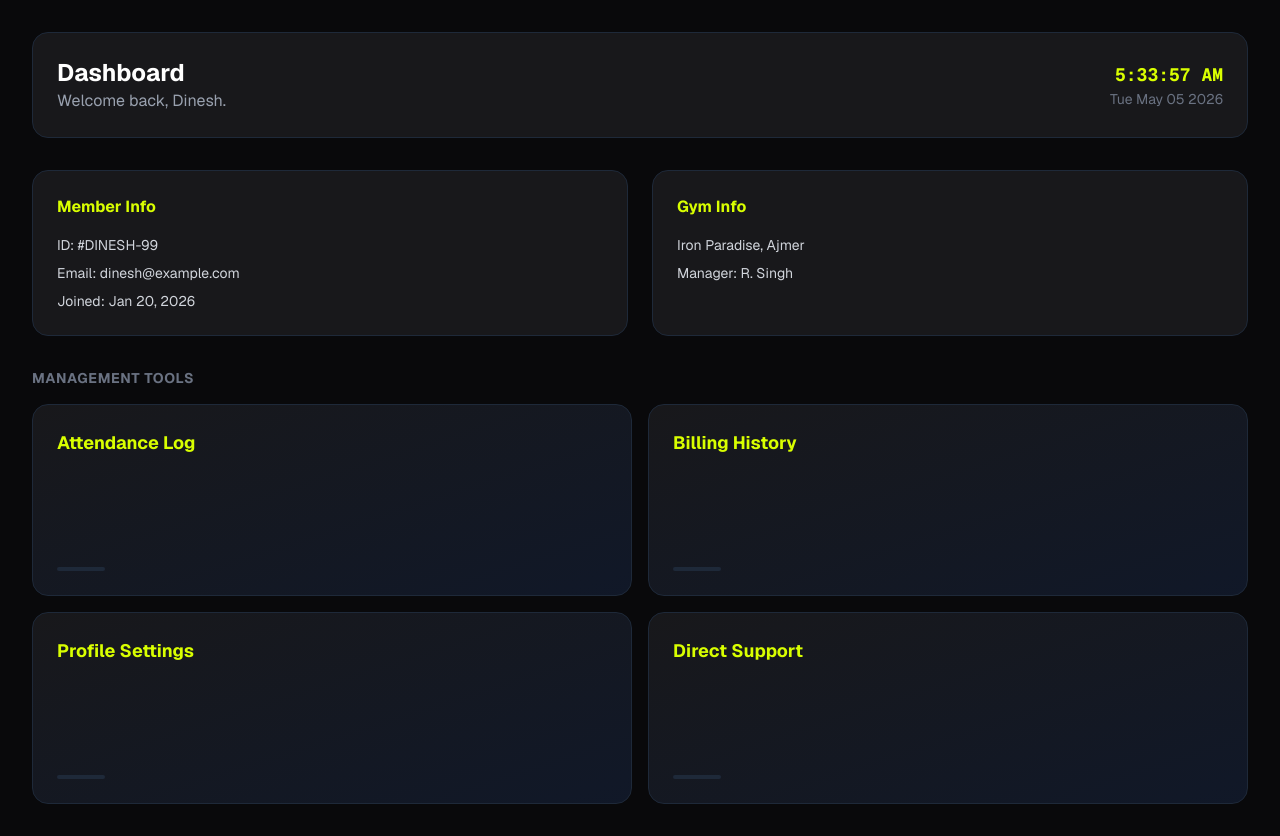
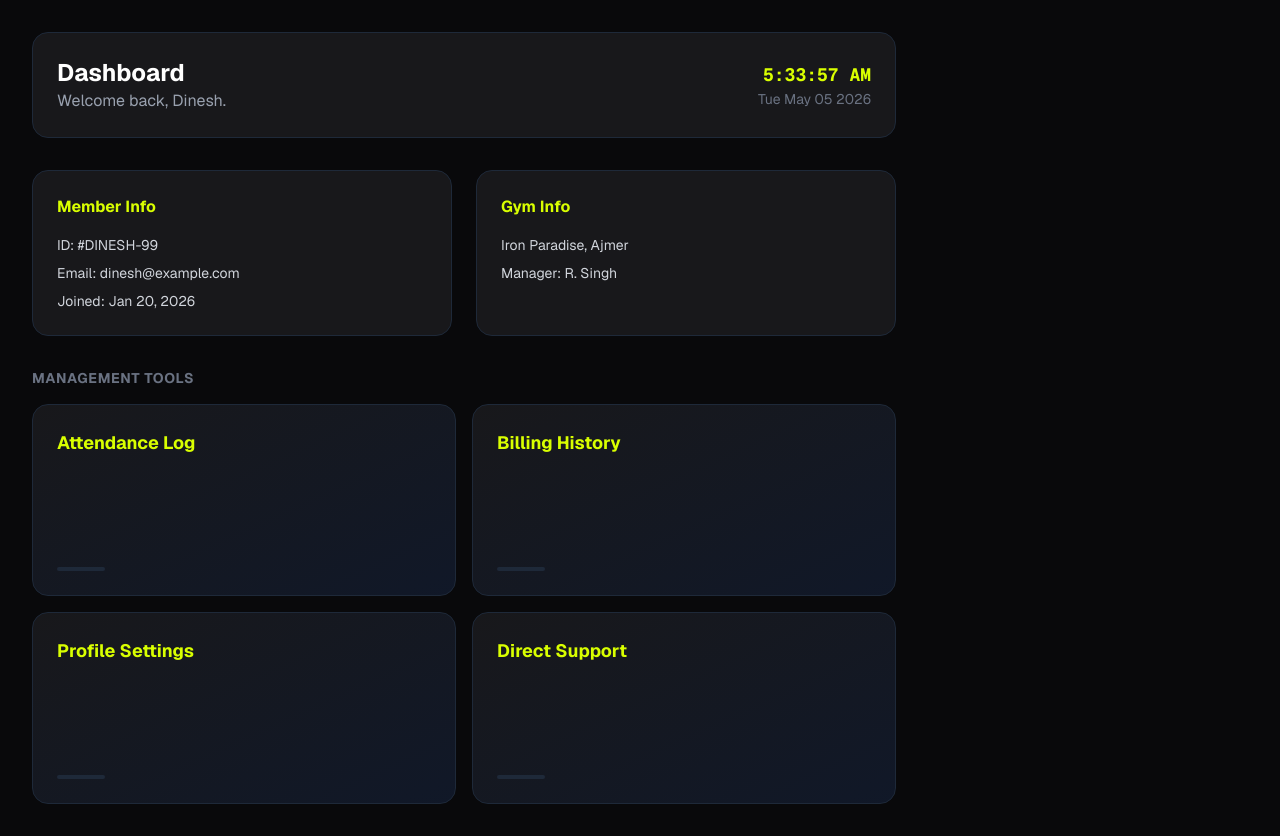
Before and after one commit to DeveloperDinesh24/fitpulse, a Next.js app: page /dashboard in a window 1280 px wide. Built offline with nearby package versions, Linux system fonts and the light colour scheme.

Commit message:
feat: add sidebar in dashboard

```diff
--- a/src/app/dashboard/layout.tsx
+++ b/src/app/dashboard/layout.tsx
@@ -1,4 +1,5 @@
 import { Header } from '@/components/dashboard/Header'
+import { SideBar } from '@/components/dashboard/SideBar'
 
 export default function DashboardLayout({
   children,
@@ -11,6 +12,10 @@ export default function DashboardLayout({
         <Header />
         {children}
       </main>
+
+      <aside className='w-80 shrink-0'>
+        <SideBar />
+      </aside>
     </div>
   )
 }
--- /dev/null
+++ b/src/components/dashboard/SideBar.tsx
@@ -0,0 +1,7 @@
+export const SideBar = () => {
+  return (
+    <div className='space-y-6 flex flex-col h-full'>
+
+    </div>
+  )
+}
```
